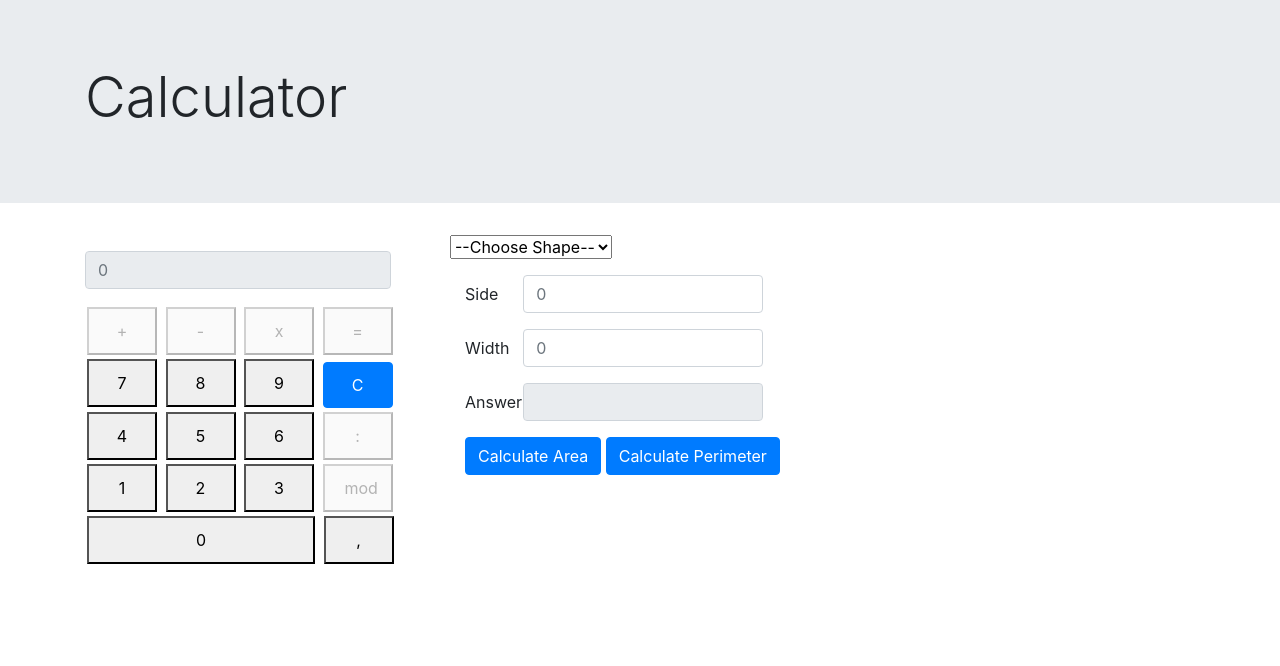
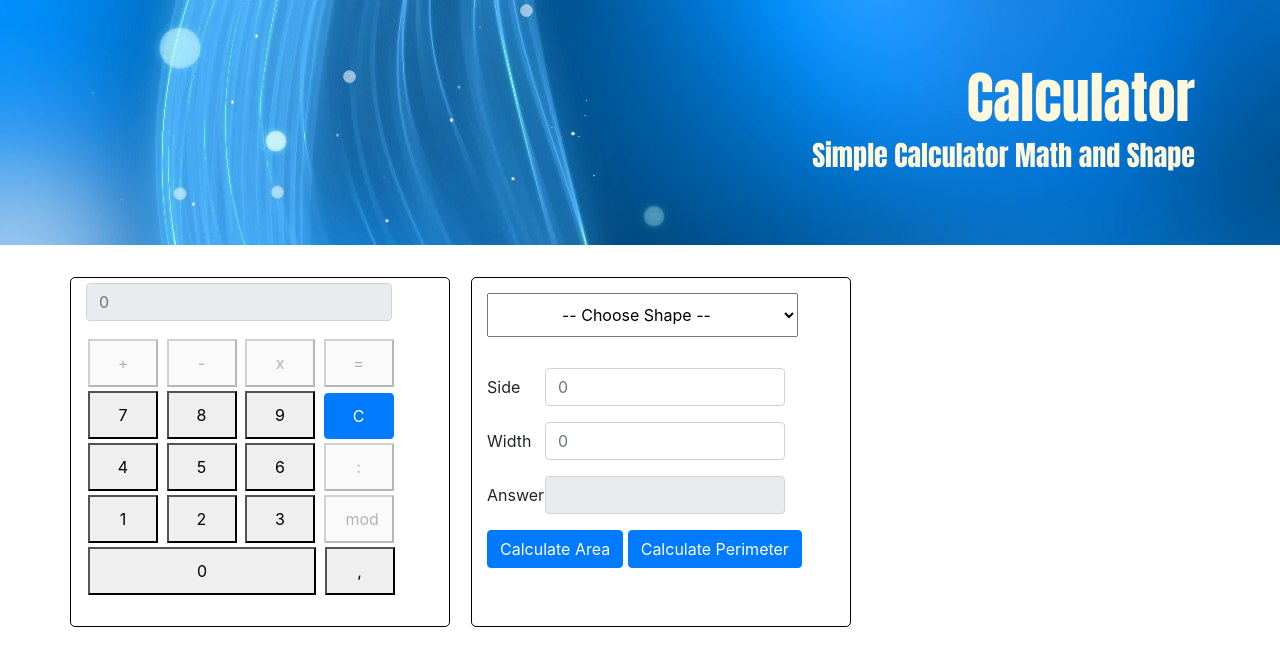
Before and after one commit to fullstuck/javascript-calculator, a plain HTML site: page index.html in a window 1280 px wide. Drawn offline with nearby package versions, Linux system fonts and the light colour scheme.

Commit message:
Add class header and app

```diff
--- a/index.html
+++ b/index.html
@@ -13,16 +13,17 @@
 </head>
 
 <body>
-    <div class="jumbotron jumbotron-fluid">
+    <div class="jumbotron jumbotron-fluid header title">
         <div class="container">
             <h1 class="display-4">Calculator</h1>
+            <h3>Simple Calculator Math and Shape</h1>
         </div>
     </div>
     <div class="container">
         <div class="row">
-            <div class="col-sm-4">
+            <div class="col-sm-4 app">
                 <div class="form-group">
-                    <p id="output"></p>
+                    <p id="output" class="outcome"></p>
                     <input type="text" class="form-control input" id="calculate" placeholder="0" disabled>
                 </div>
                 <div>
@@ -55,10 +56,10 @@
                 </div>
             </div>
 
-            <div class="col-sm-4">
+            <div class="col-sm-4 app">
                 <div class="form-group row">
-                    <select id="combobox">
-                        <option>--Choose Shape--</option>
+                    <select id="combobox" class="select">
+                        <option>-- Choose Shape --</option>
                         <option value="square">Square</option>
                         <option value="rectangle">Rectangle</option>
                         <option value="circle">Circle</option>
@@ -84,6 +85,7 @@
                 </div>
             </div>
         </div>
+
     </div>
     <script src="index.js"></script>
     <script src="shape.js"></script>
```
